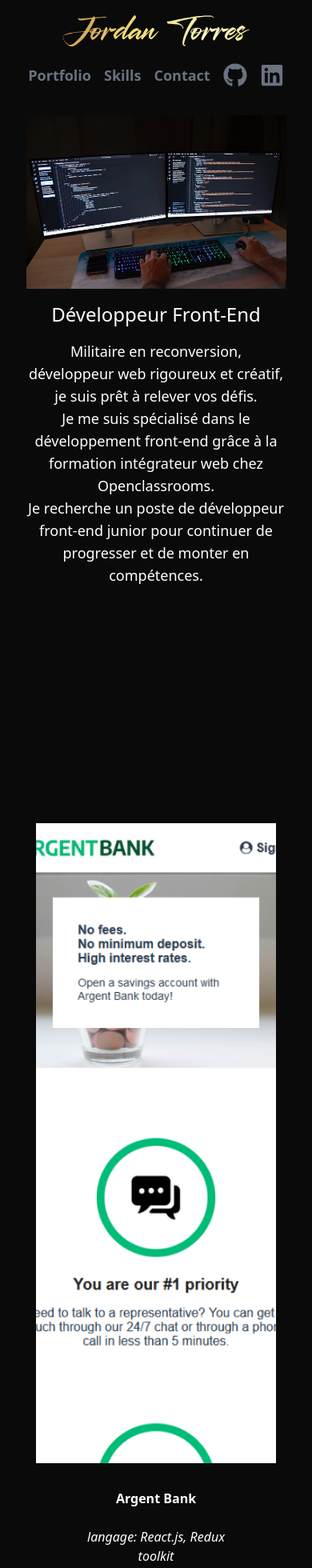
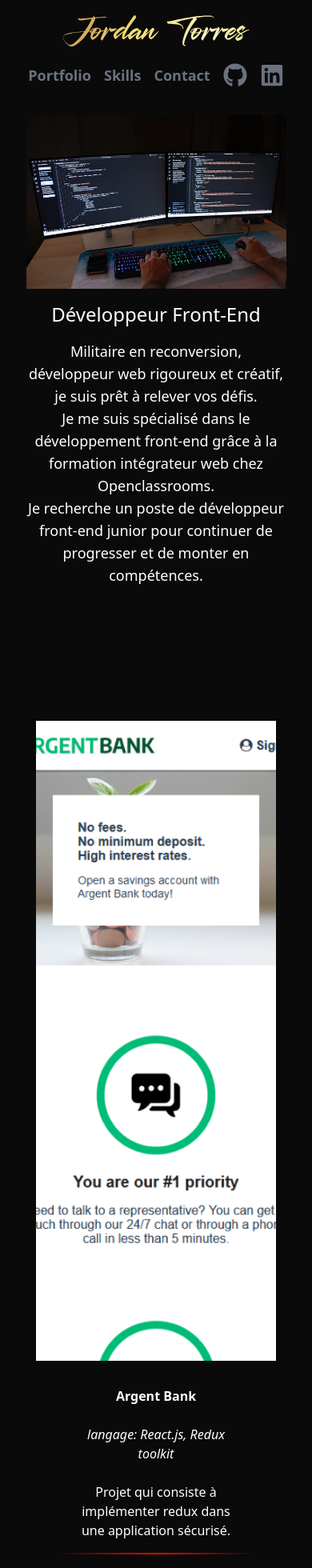
Before and after one commit to jo33200/Portfolio, a React (Vite) app: page / in a window 390 px wide. Shown: the top 1960 px of the page at 80% size. Built offline with nearby package versions, Linux system fonts and the light colour scheme.

Commit message:
refactor: Update image size and layout in App.jsx

```diff
--- a/src/App.jsx
+++ b/src/App.jsx
@@ -33,7 +33,7 @@ const App = () => {
       </p>
     </section>
 
-      <section id='Portfolio' className='w-10/12 lg:w-full h-auto md:h-auto lg:h-auto xl:h-[891px] flex justify-center items-center mt-32 md:mt-20 lg:mt-0'>
+      <section id='Portfolio' className='w-10/12 lg:w-full h-auto md:h-auto lg:h-auto xl:h-[891px] flex justify-center items-center'>
         <div className="w-full h-full xl:h-auto flex flex-col lg:flex-row lg:space-x-4 justify-center items-center bg-neutral-950 p-10 gap-20 lg:gap-0">
           {cardsData.map((card, index) => (
             <Card
```
